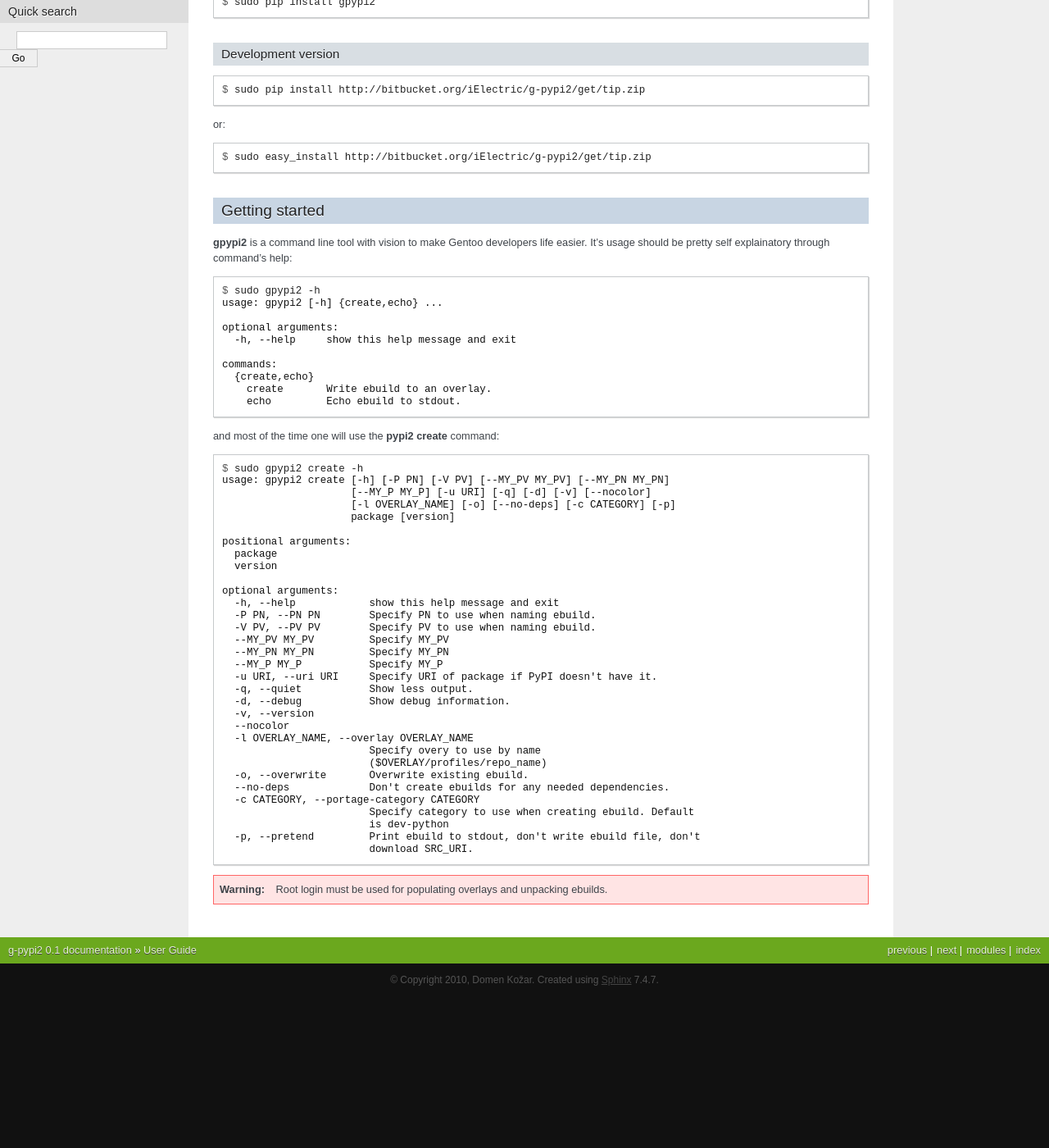
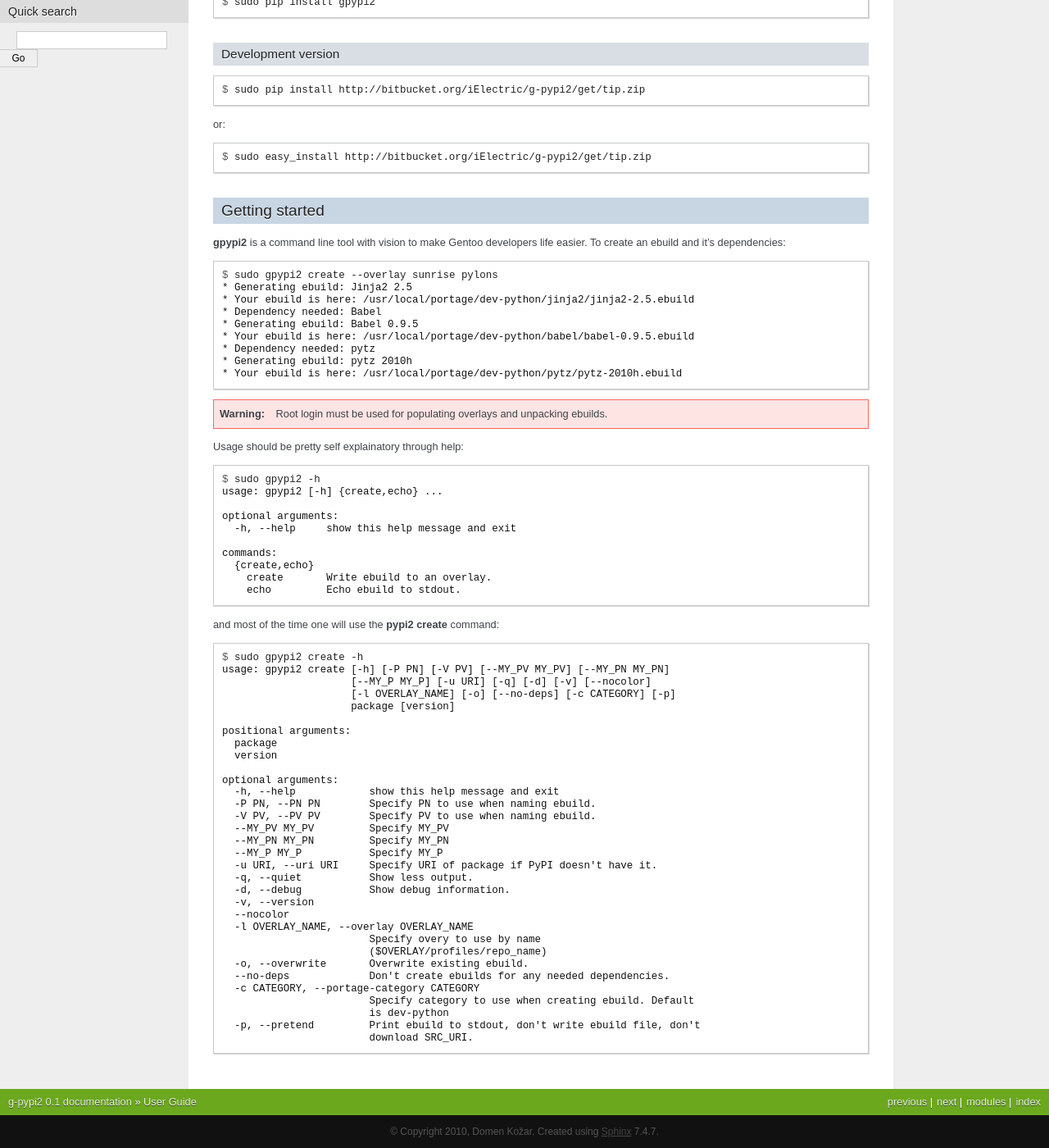
Before and after one commit to domenkozar/g-pypi, a Sphinx documentation site: the page built from docs/source/userguide.rst, in a window 1280 px wide and 1400 px high, scrolled down 454 px. Shown: the whole window at 82% size. Built offline with Sphinx 7.4.7, drawn with Linux system fonts in a browser that asks for light colours; before the commit the page ends 1669 px from its top, so only the background shows below that.

Commit message:
Update user documentation.

```diff
--- a/docs/source/userguide.rst
+++ b/docs/source/userguide.rst
@@ -41,8 +41,23 @@
 ***************
 
 :command:`gpypi2` is a command line tool with vision to make
-Gentoo developers life easier. It's usage should be pretty
-self explainatory through command's help::
+Gentoo developers life easier. To create an ebuild and it's dependencies::
+
+    $ sudo gpypi2 create --overlay sunrise pylons
+    * Generating ebuild: Jinja2 2.5
+    * Your ebuild is here: /usr/local/portage/dev-python/jinja2/jinja2-2.5.ebuild
+    * Dependency needed: Babel
+    * Generating ebuild: Babel 0.9.5
+    * Your ebuild is here: /usr/local/portage/dev-python/babel/babel-0.9.5.ebuild
+    * Dependency needed: pytz
+    * Generating ebuild: pytz 2010h
+    * Your ebuild is here: /usr/local/portage/dev-python/pytz/pytz-2010h.ebuild
+
+.. warning::
+
+    Root login must be used for populating overlays and unpacking ebuilds.
+
+Usage should be pretty self explainatory through help::
 
     $ sudo gpypi2 -h
     usage: gpypi2 [-h] {create,echo} ...
```
Also changed, not shown: other parts of docs/source/userguide.rst (+0 -5 lines), 1 other file.
